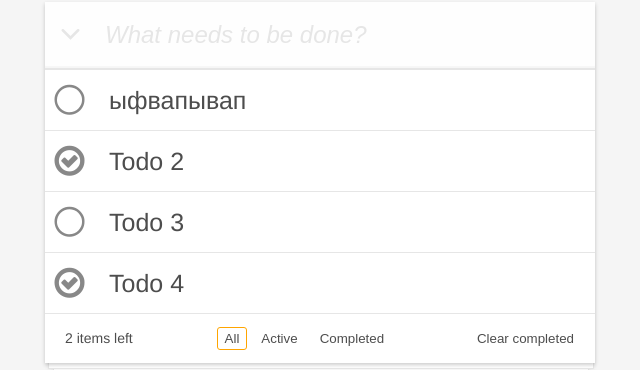
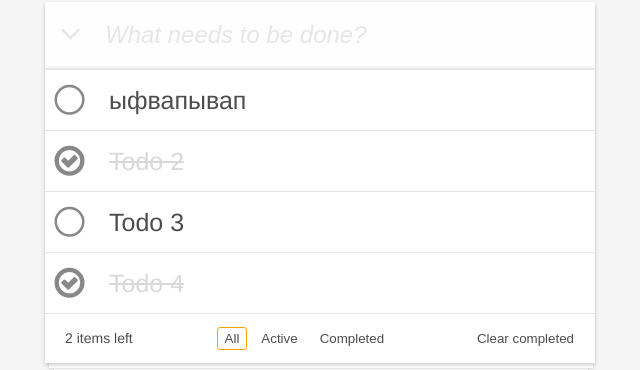
Before and after one commit to IlyaTheCreator/todo-app-ui, a React (Create React App) app: page / in a window 1280 px wide. Shown: the part 243-613 px from the top of the page, without its empty margins (320-960 px from the left). Built offline with nearby package versions, Linux system fonts and the light colour scheme.

Commit message:
Minor changes + start to work on edit todo feature

```diff
--- a/src/components/TodoList/Todo/Todo.module.css
+++ b/src/components/TodoList/Todo/Todo.module.css
@@ -4,15 +4,24 @@
   border-bottom: 1px solid #e6e6e6;
   cursor: pointer;
   color: inherit;
+  transition: all 0.2s ease;
 }
 
-.todo-name {
+.todo-name, .todo-input {
   flex-grow: 1;
   word-break: break-all;
   line-height: 1.2;
   transition: color 0.4s;
   font-size: 25px;
   padding: 15px;
+}
+
+.todo-input {
+  margin-left: 50px;
+}
+
+.todo-input:focus {
+  outline: none;
 }
 
 .icon-circle {
@@ -28,3 +37,21 @@
 .close-icon:hover {
   color: #cc9a9a;
 }
+
+.todo-completed {
+  animation-name: complete-todo;
+  animation-duration: 0.3s;
+  animation-fill-mode: forwards;
+}
+
+@keyframes complete-todo {
+  from {
+    text-decoration: none;
+    color: inherit;
+  }
+
+  to {
+    text-decoration: line-through;
+    color: #d9d9d9;;
+  }
+}
--- a/src/components/TodoList/Todo/index.tsx
+++ b/src/components/TodoList/Todo/index.tsx
@@ -1,4 +1,4 @@
-import React, { useState } from "react";
+import React, { useState, useRef } from "react";
 import { Todo as TodoType } from "../../TodosManager";
 
 import classes from "./Todo.module.css";
@@ -7,15 +7,22 @@ interface TodoProps {
   todo: TodoType;
   toggleTodo: (id: string) => void;
   deleteTodo: (id: string) => void;
+  editTodo: (id: string, name: string) => void;
   key: any;
 }
 
 /**
  * Single todo
  */
-const Todo: React.FC<TodoProps> = ({ todo, toggleTodo, deleteTodo }) => {
+const Todo: React.FC<TodoProps> = ({ todo, toggleTodo, deleteTodo, editTodo }) => {
   // State for managing whether to show/hide delete icon
   const [closeIconShown, setCloseIconShown] = useState<boolean>(false);
+  // State for managing whether to show/hide editing input
+  const [showInput, setShowInput] = useState<boolean>(false);
+  // State for managing editing input value
+  const [name, setName] = useState<string>(todo.name);
+  // Ref for the editing input
+  const inputRef = useRef<any>();
 
   // Show delete icon on mouseenter
   const mouseEnterHandler = () => setCloseIconShown(true);
@@ -26,24 +33,55 @@ const Todo: React.FC<TodoProps> = ({ todo, toggleTodo, deleteTodo }) => {
   // Delete icon click handler
   const deleteIconClickHandler = () => deleteTodo(todo.id);
 
+  // Handling double click event
+  const doubleClickHandler = () => {
+    setShowInput(true);
+
+    const listener = (e: any) => {
+      if (inputRef.current && !inputRef.current.contains(e.target)) {
+        editTodo(todo.id, inputRef.current.value);
+        setShowInput(false);
+        window.removeEventListener("click", listener);
+      }
+    };
+
+    window.addEventListener("click", listener);
+  };
+
   // Setting what classes to apply to the circle icon
   const circleIconClasses = [classes["icon-circle"]];
   todo.isCompleted
     ? circleIconClasses.push("icon-ok-circled2")
     : circleIconClasses.push("icon-circle-thin");
 
+  // Setting what classes to apply to todo name
+  const todoNameClasses = [classes["todo-name"]];
+  todo.isCompleted && todoNameClasses.push(classes["todo-completed"]);
+
   return (
     <div
-      onMouseEnter={mouseEnterHandler}
-      onMouseLeave={mouseLeaveHandler}
+      onDoubleClick={doubleClickHandler}
+      onMouseEnter={!showInput ? mouseEnterHandler : () => {}}
+      onMouseLeave={!showInput ? mouseLeaveHandler : () => {}}
       className={classes.todo}
     >
-      <i
-        onClick={() => toggleTodo(todo.id)}
-        className={circleIconClasses.join(" ")}
-      />
-      <p className={classes["todo-name"]}>{todo.name}</p>
-      {closeIconShown && (
+      {!showInput && (
+        <i
+          onClick={() => toggleTodo(todo.id)}
+          className={circleIconClasses.join(" ")}
+        />
+      )}
+      {showInput ? (
+        <input
+          ref={inputRef}
+          className={classes["todo-input"]}
+          type="text"
+          defaultValue={name}
+        />
+      ) : (
+        <p className={todoNameClasses.join(" ")}>{todo.name}</p>
+      )}
+      {closeIconShown && !showInput && (
         <i
           onClick={deleteIconClickHandler}
           className={`icon-cancel ${classes["close-icon"]}`}
--- a/src/components/TodoList/index.tsx
+++ b/src/components/TodoList/index.tsx
@@ -7,6 +7,7 @@ interface TodoListProps {
   todos: TodoType[];
   toggleTodo: (id: string) => void;
   deleteTodo: (id: string) => void;
+  editTodo: (id: string, name: string) => void;
 }
 
 /**
@@ -16,11 +17,13 @@ const TodoList: React.FC<TodoListProps> = ({
   todos,
   toggleTodo,
   deleteTodo,
+  editTodo
 }) => {
   const todoItems: JSX.Element[] = todos.map((todo: TodoType) => (
     <Todo
       deleteTodo={deleteTodo}
       toggleTodo={toggleTodo}
+      editTodo={editTodo}
       todo={todo}
       key={todo.id}
     />
--- a/src/components/TodosManager/index.tsx
+++ b/src/components/TodosManager/index.tsx
@@ -77,6 +77,13 @@ const TodosManager: React.FC = () => {
     setTodos((prev: Todo[]) => prev.filter((todo: Todo) => todo.id !== id));
   };
 
+  // Change todo name
+  const editTodo = (id: string, name: string) => {
+    setTodos((prev: Todo[]) =>
+      prev.map((todo: Todo) => (todo.id === id ? { ...todo, name } : todo))
+    );
+  };
+
   // Managing what happens when one of the filters is clicked
   const handleFilterChange = (filterName: filterNameType) => {
     if (filterName !== activeFilterName) {
@@ -139,6 +146,7 @@ const TodosManager: React.FC = () => {
       <TodoList
         deleteTodo={deleteTodo}
         toggleTodo={toggleTodo}
+        editTodo={editTodo}
         todos={todosToDisplay}
       />
       <Filters
```
